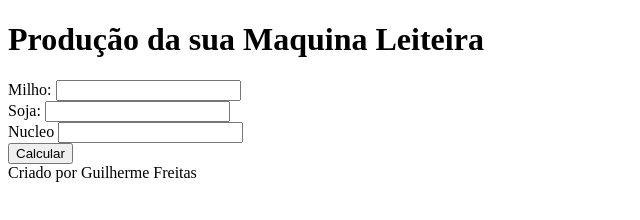
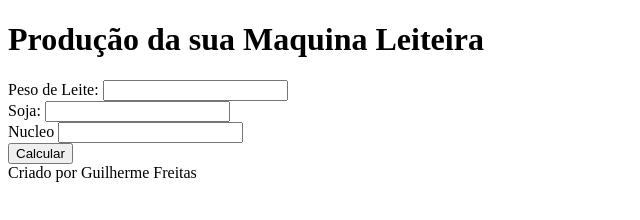
Before and after one commit to Guifres/Projeto_Agro, a plain HTML site: page index.html in a window 1280 px wide. Shown: the whole page, without its empty margins (0-640 px from the left). Drawn offline with Linux system fonts and the light colour scheme.

Commit message:
aula3 curso de js udemy

```diff
--- a/index.html
+++ b/index.html
@@ -12,8 +12,8 @@
     </header>
     <section>
         <div>
-            <label for="milho">Milho:</label>
-            <input type="number" name="milho" id="milho"><br>
+            <label for="pesol">Peso de Leite:</label>
+            <input type="number" name="pesol" id="pesol"><br>
             <label for="soja">Soja:</label>
             <input type="number" name="soja" id="soja"><br>
             <label for="nucleo">Nucleo</label>
```
